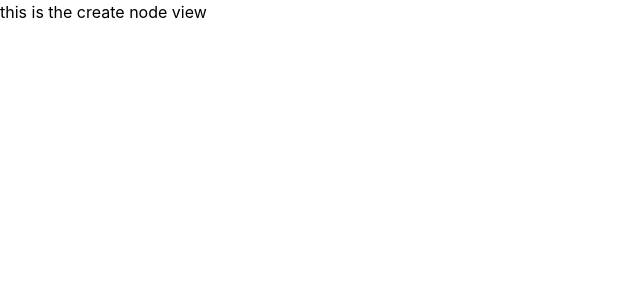
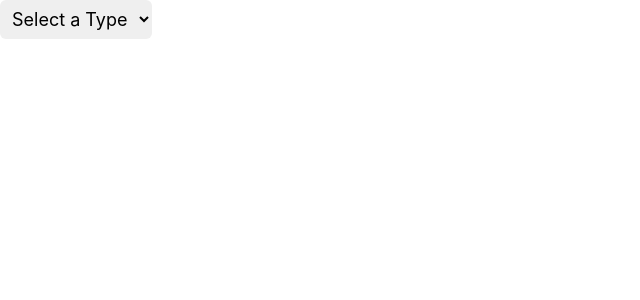
Before and after one commit to iamargentum/qitaab-frontend, a React (Create React App) app: page /app/create-node in a window 1280 px wide. Shown: the top 300 px of the page, without its empty margins (0-640 px from the left). Built offline with nearby package versions, Linux system fonts and the light colour scheme; the HTML template or start-up script is replaced by a standard one.

Commit message:
Basic creation scheme

```diff
--- a/src/pages/create/Create.js
+++ b/src/pages/create/Create.js
@@ -1,5 +1,69 @@
+import { useState } from "react"
+import { CreateApi } from "./CreateApi"
+import { CreateComponent } from "./CreateComponent"
+import { CreateFile } from "./CreateFile"
+
+const typeOfNodeOptions = [
+    {
+        text: "Component",
+        value: "component"
+    },
+    {
+        text: "API",
+        value: "api"
+    },
+    {
+        text: "File",
+        value: "file"
+    },
+]
+
 export function CreateNode() {
+
+    let [typeOfNode, setTypeOfNode] = useState(undefined)
+
+    let typeOfNodeChanged = (event) => {
+        if(event.target.value !== undefined) {
+            setTypeOfNode(event.target.value)
+        }
+    }
+
     return (
-        <h1>this is the create node view</h1>
+        <div>
+            <select
+                defaultValue=""
+                onChange={typeOfNodeChanged}
+                className="rounded-md p-2 text-lg"
+            >
+                <option disabled value="">Select a Type</option>
+                {
+                    typeOfNodeOptions.map((element, index) => {
+                        return (
+                            <option key={index} value={element.value}>
+                                {element.text}
+                            </option>
+                        )
+                    })
+                }
+            </select>
+
+            {
+                typeOfNode === "component" && (
+                    <CreateComponent />
+                )
+            }
+
+            {
+                typeOfNode === "api" && (
+                    <CreateApi />
+                )
+            }
+
+            {
+                typeOfNode === "file" && (
+                    <CreateFile />
+                )
+            }
+        </div>
     )
 }
--- /dev/null
+++ b/src/pages/create/CreateApi.js
@@ -0,0 +1,5 @@
+export function CreateApi() {
+    return (
+        <div></div>
+    )
+}
--- /dev/null
+++ b/src/pages/create/CreateComponent.js
@@ -0,0 +1,23 @@
+// - name
+// - image
+// - states
+// - api calls
+// - description
+// - passed props
+// - props being used
+// - file that the component is defined in
+
+export function CreateComponent() {
+    return (
+        <div>
+            <label>Name</label>
+            <input type="text" />
+            <label>Image URL</label>
+            <input type="text" />
+            <label>Description</label>
+            <textarea />
+            <label>File Name</label>
+            <input type="text" />
+        </div>
+    )
+}
--- /dev/null
+++ b/src/pages/create/CreateFile.js
@@ -0,0 +1,5 @@
+export function CreateFile() {
+    return (
+        <div></div>
+    )
+}
```
